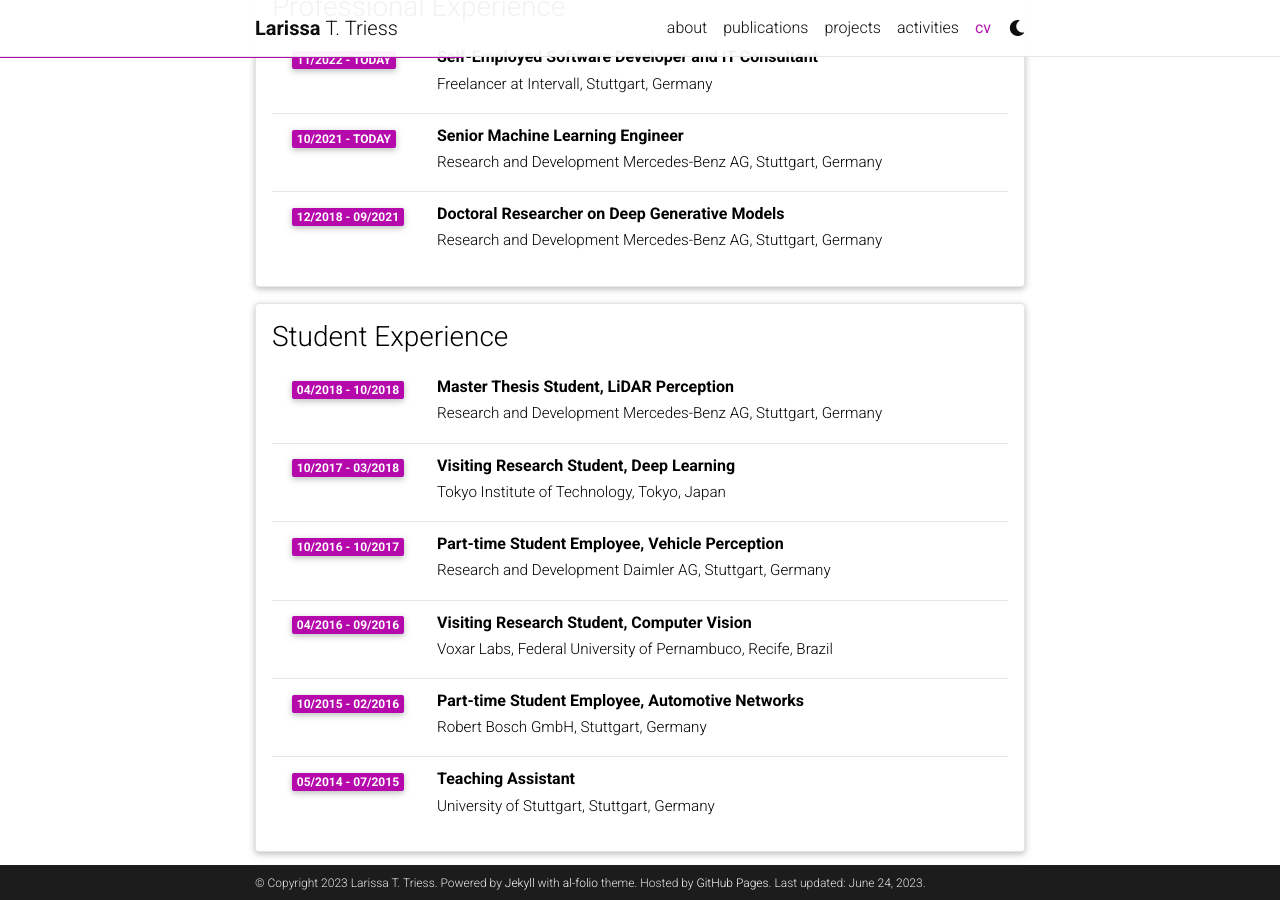
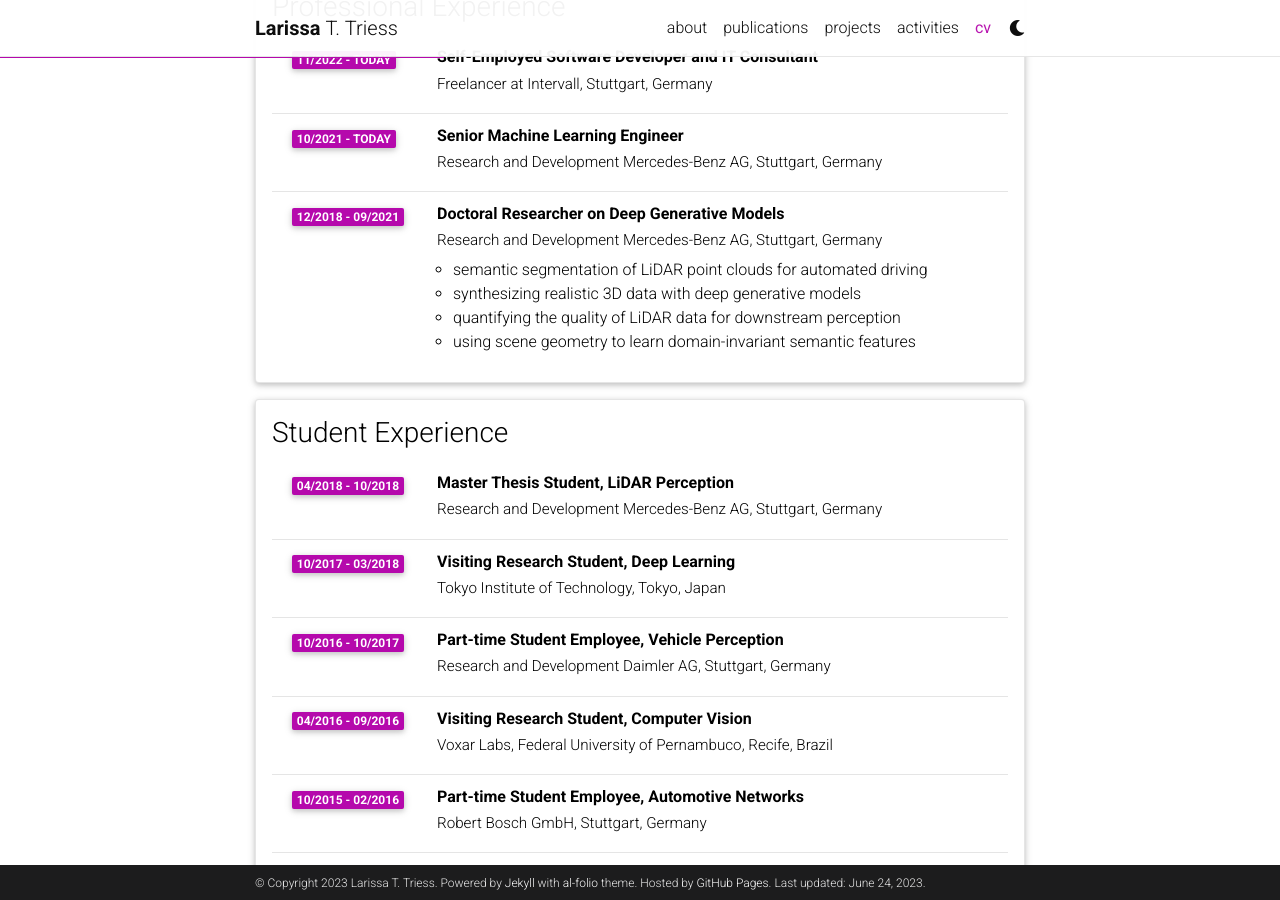
Before and after one commit to ltriess/ltriess.github.io, a Jekyll site: the page built from _pages/cv.md, in a window 1280 px wide and 900 px high, scrolled down 772 px. Built offline with Jekyll 4.4.1, drawn with Linux system fonts in a browser that asks for light colours; comment, search, counter and statistics services are not loaded; a style sheet for code colours, icons or effects is not loaded.

Commit message:
Add description on doctoral position

```diff
--- a/_data/cv.yml
+++ b/_data/cv.yml
@@ -32,6 +32,11 @@
     - title: Doctoral Researcher on Deep Generative Models
       institution: Research and Development Mercedes-Benz AG, Stuttgart, Germany
       year: 12/2018 - 09/2021
+      description:
+        - semantic segmentation of LiDAR point clouds for automated driving
+        - synthesizing realistic 3D data with deep generative models
+        - quantifying the quality of LiDAR data for downstream perception
+        - using scene geometry to learn domain-invariant semantic features
 
 - title: Student Experience
   type: time_table
```
